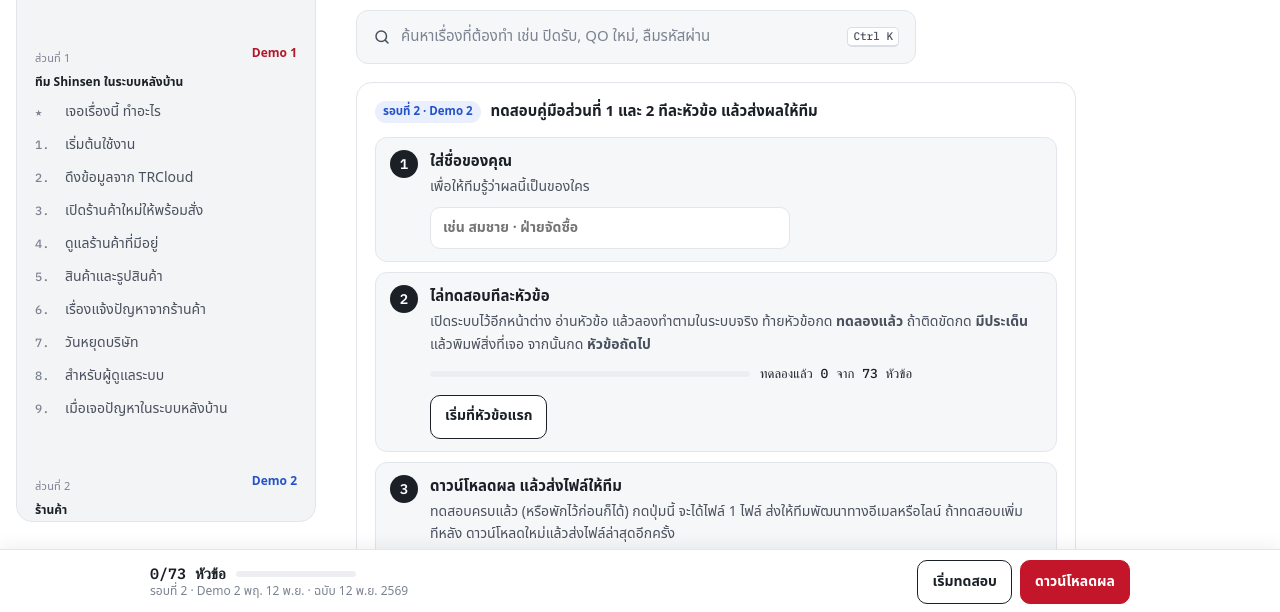
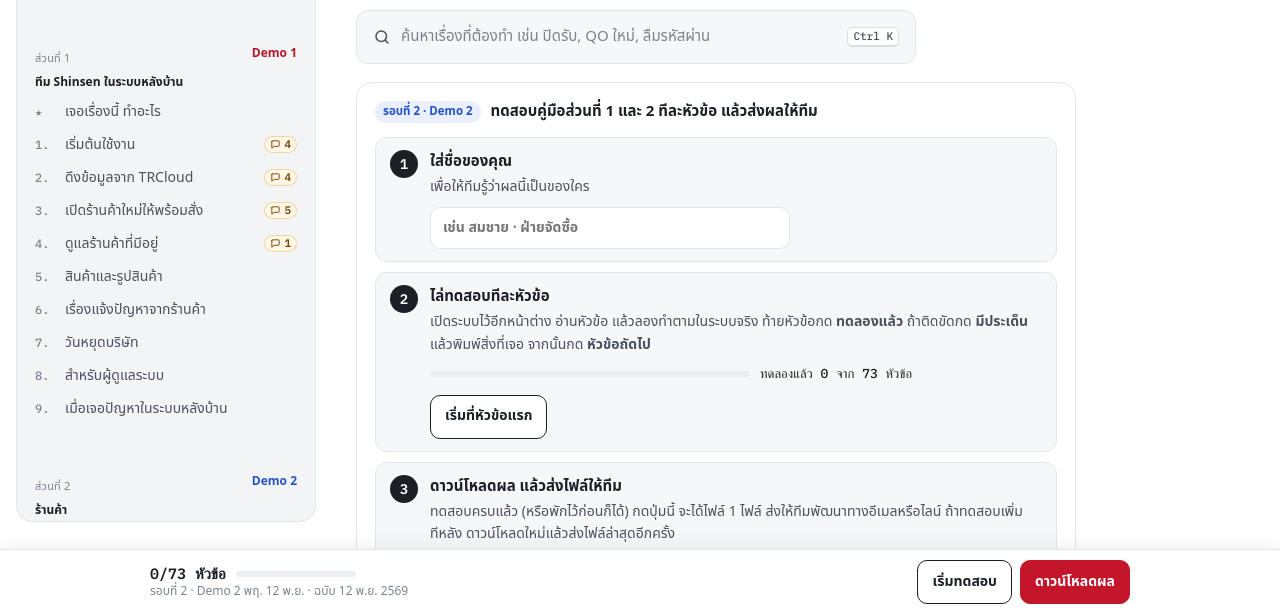
Before and after one commit to legaldrive/claude-workspace, a plain HTML site: page shinsen-manual/index.html in a window 1280 px wide. Shown: the part 186-798 px from the top of the page. Drawn offline with Linux system fonts and the light colour scheme; a web font is replaced by a local one.

Commit message:
Manual: show feedback count per topic and chapter in the side menu
Co-Authored-By: Claude Opus 5.5 <noreply@anthropic.com>
Claude-Session: https://claude.ai/code/session_01PhBankVEGwHANaJ2NXTBUY

```diff
--- a/shinsen-manual/index.html
+++ b/shinsen-manual/index.html
@@ -10,6 +10,10 @@
 .fb-t{color:var(--ink-3);font-size:12.5px}
 .fb-c{margin:6px 0 0!important;font-size:14px;line-height:1.6;white-space:pre-line;color:var(--ink)}
 .fb-c.none{color:var(--ink-3)}
+.fbn{margin-left:auto;flex:none;align-self:center;display:inline-flex;align-items:center;gap:3px;font-family:var(--f-mono);font-size:11px;font-weight:600;line-height:1;padding:3px 6px;border-radius:999px;background:var(--line-2);color:var(--ink-2)}
+.fbn svg{width:11px;height:11px}
+.fbn.warn{background:var(--warn-bg);color:var(--warn-ink);box-shadow:inset 0 0 0 1px var(--warn-line)}
+.toc a:has(.fbn)::after{margin-left:6px!important}
 </style></head><body>
 <title>คู่มือการใช้งานระบบสั่งซื้อ Shinsen Ichiba</title>
 <meta name="claude:viewport-fit-sides" content="cover">
@@ -1173,6 +1177,7 @@ if(location.hash.length>1){var t=document.getElementById(location.hash.slice(1))
 (function(){
   var FB=window.SHINSEN_FEEDBACK||[]; if(!FB.length) return;
   function esc(x){return String(x||'').replace(/[&<>"]/g,function(c){return {'&':'&amp;','<':'&lt;','>':'&gt;','"':'&quot;'}[c]})}
+  var chap={};
   var by={}; FB.forEach(function(r){ (by[r.n]=by[r.n]||[]).push(r) });
   var IC='<svg viewBox="0 0 24 24" fill="none" stroke="currentColor" stroke-width="2" stroke-linecap="round" stroke-linejoin="round" aria-hidden="true"><path d="M4 5.5A1.5 1.5 0 0 1 5.5 4h13A1.5 1.5 0 0 1 20 5.5v9a1.5 1.5 0 0 1-1.5 1.5H9l-5 4V5.5Z"/></svg>';
   Array.prototype.forEach.call(document.querySelectorAll('section.sub'),function(sec){
@@ -1185,7 +1190,19 @@ if(location.hash.length>1){var t=document.getElementById(location.hash.slice(1))
         (r.comment?'<p class="fb-c">'+esc(r.comment)+'</p>':'<p class="fb-c none">ไม่มีความเห็น</p>')+'</li>';
     }).join('')+'</ul>';
     sec.appendChild(box);
+    var iss=list.filter(function(r){return r.status==='มีประเด็น'}).length;
+    var ch=sec.closest('article.chapter');
+    badge('#'+sec.id,list.length,iss);
+    if(ch){ var c=chap[ch.id]||(chap[ch.id]={n:0,i:0}); c.n+=list.length; c.i+=iss }
   });
+  Object.keys(chap).forEach(function(id){ badge('#'+id,chap[id].n,chap[id].i) });
+  function badge(href,n,iss){
+    Array.prototype.forEach.call(document.querySelectorAll('.toc a[href="'+href+'"]'),function(a){
+      var b=document.createElement('span'); b.className='fbn'+(iss?' warn':'');
+      b.title='ความเห็นจากผู้ทดลอง '+n+' รายการ'+(iss?' · มีประเด็น '+iss:'');
+      b.setAttribute('aria-label',b.title); b.innerHTML=IC+n; a.appendChild(b);
+    });
+  }
 })();
 </script>
 </body></html>
```
